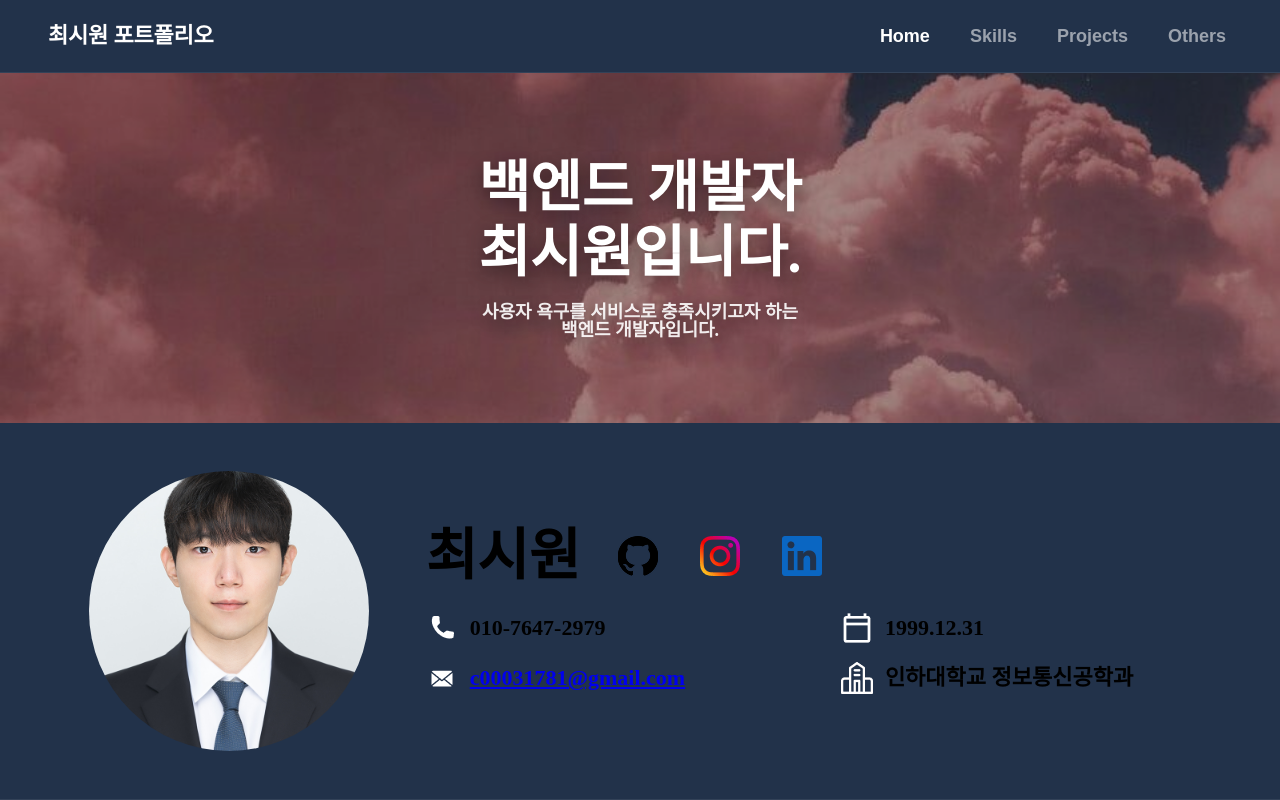
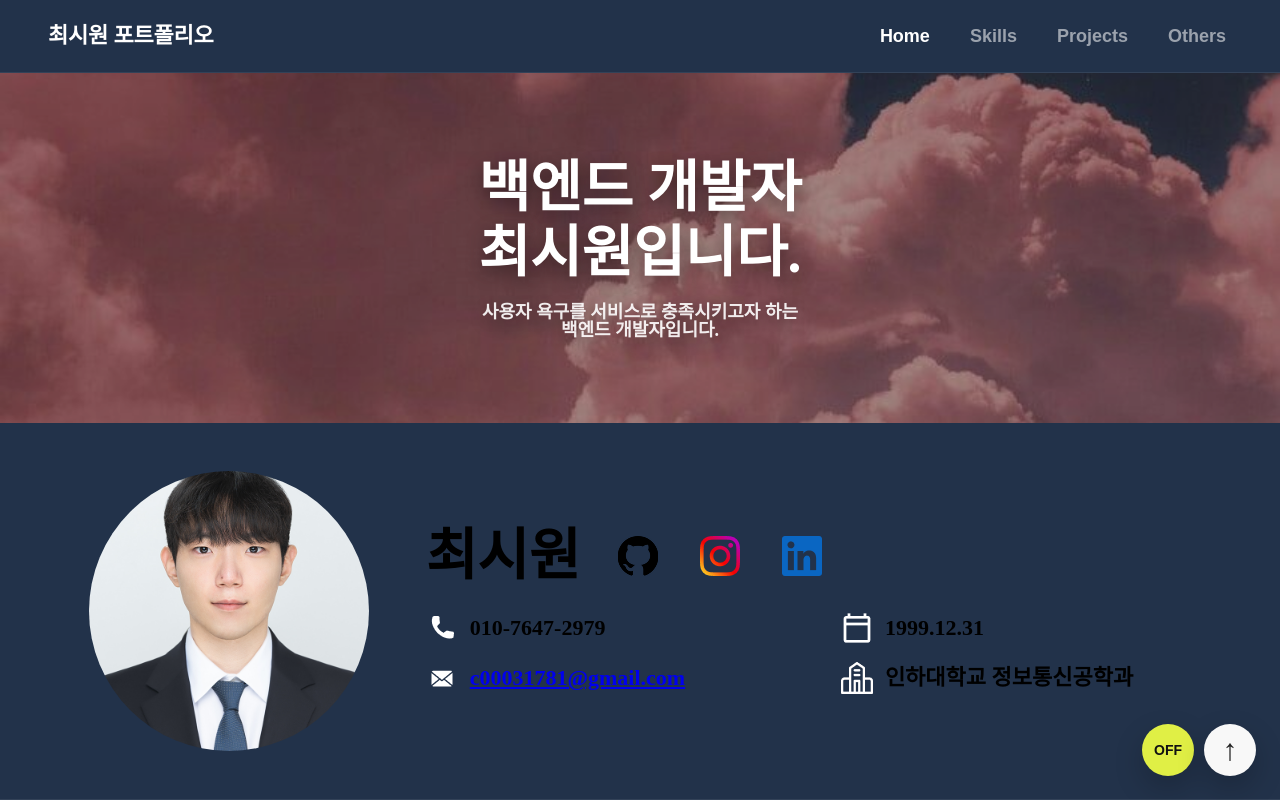
Before and after one commit to Siwon-Choi/test-temp, a React (Vite) app: page / in a window 1280 px wide. Shown: the top 800 px of the page. Built offline with nearby package versions, Linux system fonts and the light colour scheme; no server answers; the database is empty.

Commit message:
Add global floating scroll/login long-press action button

```diff
--- a/src/App.tsx
+++ b/src/App.tsx
@@ -7,6 +7,8 @@ import Others from './components/Others/Others'
 import Projects from './components/Projects/Projects'
 import Skills from './components/Skills/Skills'
 import ProjectDetail from './components/ProjectDetail/ProjectDetail'
+import FloatingQuickActions from './components/FloatingQuickActions/FloatingQuickActions'
+import { AuthProvider } from './context/AuthContext'
 
 function MainPage() {
   return (
@@ -25,10 +27,13 @@ function MainPage() {
 
 function App() {
   return (
-    <Routes>
-      <Route path="/" element={<MainPage />} />
-      <Route path="/projects/:slug" element={<ProjectDetail />} />
-    </Routes>
+    <AuthProvider>
+      <Routes>
+        <Route path="/" element={<MainPage />} />
+        <Route path="/projects/:slug" element={<ProjectDetail />} />
+      </Routes>
+      <FloatingQuickActions />
+    </AuthProvider>
   )
 }
 export default App
--- /dev/null
+++ b/src/components/FloatingQuickActions/FloatingQuickActions.module.css
@@ -0,0 +1,41 @@
+.wrapper {
+  position: fixed;
+  right: 24px;
+  bottom: 24px;
+  z-index: 1400;
+  display: flex;
+  align-items: center;
+  gap: 10px;
+}
+
+.scrollTopButton,
+.authStatus {
+  width: 52px;
+  height: 52px;
+  border: none;
+  border-radius: 9999px;
+  display: inline-flex;
+  align-items: center;
+  justify-content: center;
+  font-weight: 800;
+  box-shadow: 0 12px 30px rgba(0, 0, 0, 0.2);
+}
+
+.scrollTopButton {
+  cursor: pointer;
+  background: #f8f8f8;
+  color: #222;
+  font-size: 30px;
+  line-height: 1;
+}
+
+.scrollTopButton:hover {
+  transform: translateY(-1px);
+}
+
+.authStatus {
+  background: #e0ef45;
+  color: #111;
+  font-size: 14px;
+  cursor: default;
+}
--- /dev/null
+++ b/src/components/FloatingQuickActions/FloatingQuickActions.tsx
@@ -0,0 +1,97 @@
+import { useEffect, useRef } from 'react'
+import { useAuth } from '../../context/AuthContext'
+import styles from './FloatingQuickActions.module.css'
+
+const LONG_PRESS_MS = 3000
+
+const FloatingQuickActions = () => {
+  const { isLoggedIn, login, logout } = useAuth()
+
+  const longPressTimerRef = useRef<number | null>(null)
+  const longPressTriggeredRef = useRef(false)
+
+  useEffect(() => {
+    return () => {
+      if (longPressTimerRef.current) {
+        window.clearTimeout(longPressTimerRef.current)
+      }
+    }
+  }, [])
+
+  const clearLongPressTimer = () => {
+    if (longPressTimerRef.current) {
+      window.clearTimeout(longPressTimerRef.current)
+      longPressTimerRef.current = null
+    }
+  }
+
+  const handleLongPress = () => {
+    longPressTriggeredRef.current = true
+
+    if (!isLoggedIn) {
+      const shouldLogin = window.confirm('로그인 팝업을 띄워 로그인 처리로 넘어갈까요?')
+      if (shouldLogin) {
+        login()
+        window.alert('로그인 상태로 변경되었습니다. (세부 로직은 추후 연결)')
+      }
+      return
+    }
+
+    const shouldLogout = window.confirm('로그아웃하시겠습니까?')
+    if (shouldLogout) {
+      logout()
+      window.alert('로그아웃되었습니다.')
+    }
+  }
+
+  const startLongPress = () => {
+    clearLongPressTimer()
+    longPressTriggeredRef.current = false
+
+    longPressTimerRef.current = window.setTimeout(() => {
+      handleLongPress()
+    }, LONG_PRESS_MS)
+  }
+
+  const stopLongPress = () => {
+    clearLongPressTimer()
+  }
+
+  const onScrollTopClick = () => {
+    if (longPressTriggeredRef.current) {
+      longPressTriggeredRef.current = false
+      return
+    }
+
+    window.scrollTo({ top: 0, behavior: 'smooth' })
+  }
+
+  return (
+    <div className={styles.wrapper}>
+      <button
+        type="button"
+        className={styles.authStatus}
+        aria-label={isLoggedIn ? '현재 로그인 상태' : '현재 로그아웃 상태'}
+      >
+        {isLoggedIn ? 'ON' : 'OFF'}
+      </button>
+
+      <button
+        type="button"
+        className={styles.scrollTopButton}
+        aria-label="맨 위로 이동, 3초 길게 누르면 로그인/로그아웃"
+        onMouseDown={startLongPress}
+        onMouseUp={stopLongPress}
+        onMouseLeave={stopLongPress}
+        onTouchStart={startLongPress}
+        onTouchEnd={stopLongPress}
+        onTouchCancel={stopLongPress}
+        onClick={onScrollTopClick}
+      >
+        ↑
+      </button>
+    </div>
+  )
+}
+
+export default FloatingQuickActions
--- /dev/null
+++ b/src/context/AuthContext.tsx
@@ -0,0 +1,51 @@
+import { createContext, useContext, useEffect, useMemo, useState } from 'react'
+
+type AuthContextValue = {
+  isLoggedIn: boolean
+  login: () => void
+  logout: () => void
+}
+
+const AuthContext = createContext<AuthContextValue | null>(null)
+
+const AUTH_STORAGE_KEY = 'portfolio-auth-logged-in'
+
+export const AuthProvider = ({ children }: { children: React.ReactNode }) => {
+  const [isLoggedIn, setIsLoggedIn] = useState(false)
+
+  useEffect(() => {
+    const stored = window.localStorage.getItem(AUTH_STORAGE_KEY)
+    setIsLoggedIn(stored === 'true')
+  }, [])
+
+  const login = () => {
+    setIsLoggedIn(true)
+    window.localStorage.setItem(AUTH_STORAGE_KEY, 'true')
+  }
+
+  const logout = () => {
+    setIsLoggedIn(false)
+    window.localStorage.setItem(AUTH_STORAGE_KEY, 'false')
+  }
+
+  const value = useMemo(
+    () => ({
+      isLoggedIn,
+      login,
+      logout,
+    }),
+    [isLoggedIn],
+  )
+
+  return <AuthContext.Provider value={value}>{children}</AuthContext.Provider>
+}
+
+export const useAuth = () => {
+  const context = useContext(AuthContext)
+
+  if (!context) {
+    throw new Error('useAuth는 AuthProvider 내부에서만 사용할 수 있습니다.')
+  }
+
+  return context
+}
```
